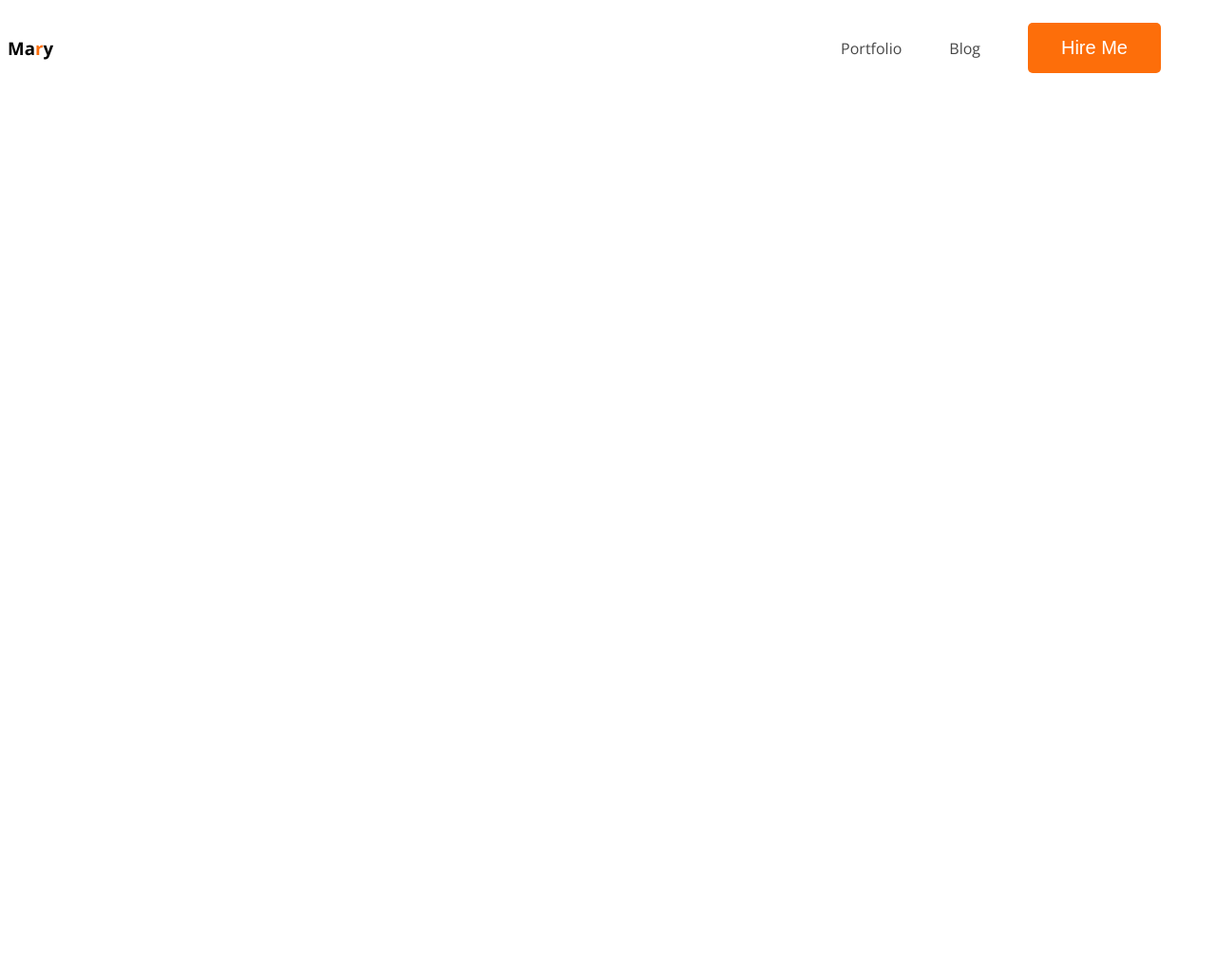
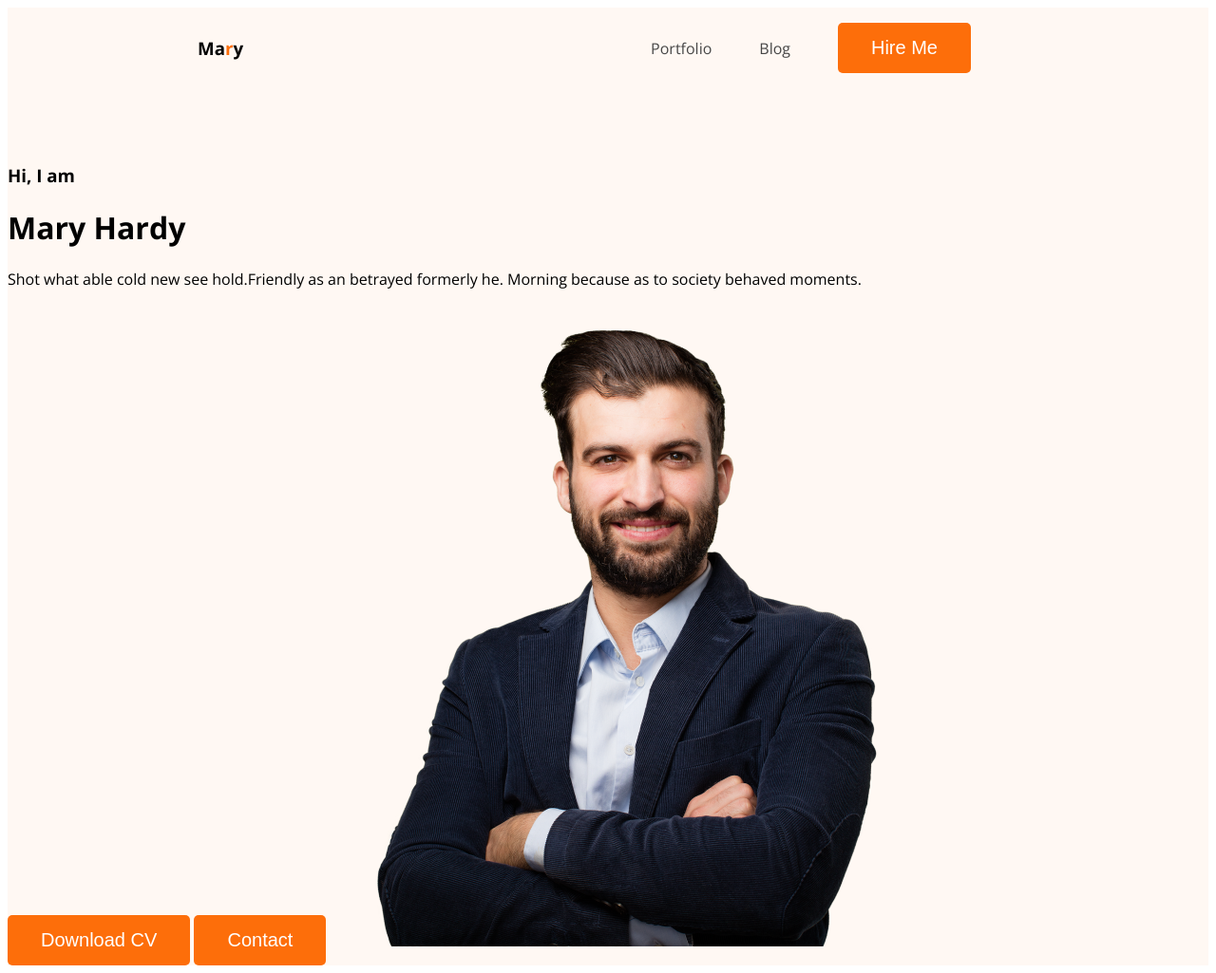
Before and after one commit to Farhana1111/web-developer-portfolio, a plain HTML site: page index.html in a window 1280 px wide. Shown: the whole page at 95% size. Before the commit the page ends 800 px from the top, so only its background shows below. Drawn offline with nearby package versions, Linux system fonts and the light colour scheme.

Commit message:
herdy added

```diff
--- a/index.html
+++ b/index.html
@@ -11,7 +11,7 @@
     href="styles/portfolio.css">
 </head>
 <body>
-    <header>
+    <header class="header">
         <nav>
            <h3 class="nav-tytle">Ma<span class="text-primary">r</span>y</h3>
            <ul>
@@ -20,7 +20,15 @@
             <li><button class="btn-primary">Hire Me</button></li>
            </ul>
         </nav>
-
+<div class="banner"></div>
+<div class="banner-content ">
+   <h3 class="banner-greeting">Hi, I  am</h3>
+   <h1 class="banner-title">Mary Hardy</h1>
+   <p>Shot what able cold new see hold.Friendly as an betrayed formerly he. Morning because as to society behaved moments.</p>
+   <button class="btn-primary">Download CV</button>
+   <button class="btn-primary">Contact</button>
+   <img class="profile-pic" src="images/hardy.png">
+</div>
     </header>
     <main>
 
--- a/styles/portfolio.css
+++ b/styles/portfolio.css
@@ -9,6 +9,7 @@ nav{
     display: flex;
     justify-content: space-between;
     align-items: center;
+    margin: 0 200px;
 }
 .text-primary{
     color:#FD6E0A
@@ -40,3 +41,15 @@ nav a{
     text-decoration: none;
     color:#474747
 }
+/* header related styles */
+.header{
+background-color:#FFF8F3; ;
+}
+.banner{
+    padding:30px 30px 30px 150px;
+    display: flex;
+    align-items: center;
+}
+.banner.profile-pic{
+width: 500px;
+}
```
